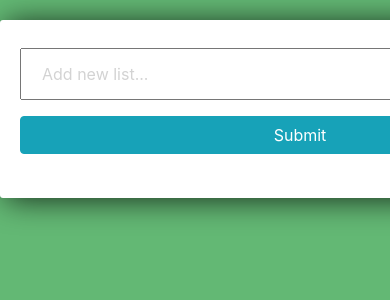
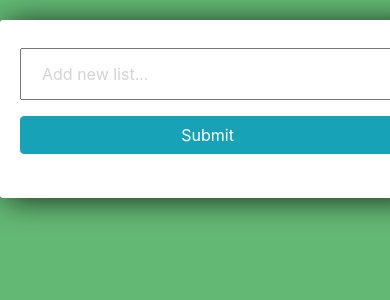
Before and after one commit to maish79/todoMain, a Django app: page / in a window 390 px wide; the page is wider, and only the part inside the window is pictured. Shown: the top 300 px of that part. Run offline with Django 3.2, Linux system fonts and the light colour scheme; data that the repository does not hold is empty; some libraries are stand-ins or nearby versions.

Commit message:
made todo app responsive

```diff
--- a/todos/templates/tasks/list.html
+++ b/todos/templates/tasks/list.html
@@ -45,6 +45,16 @@
 		border-color: #e59400;
 	}
 
+  @media only screen and (max-width: 600px){
+
+.center-column {
+
+	width: max-content;
+}
+}
+
+
+
 </style>
 
 <div class="center-column">
```
Also changed, not shown: README.md, error.PNG (added).
